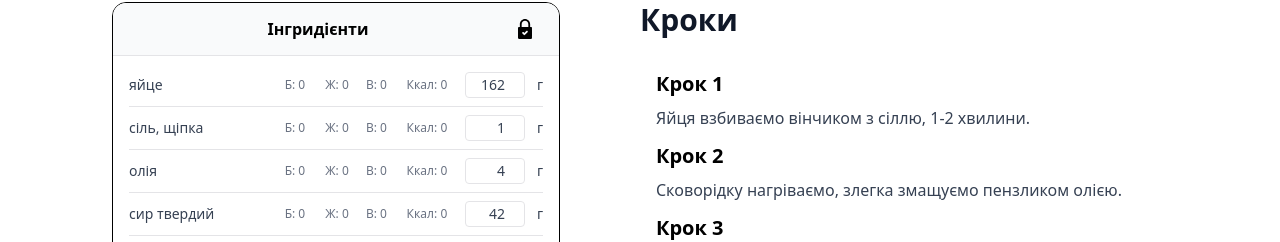
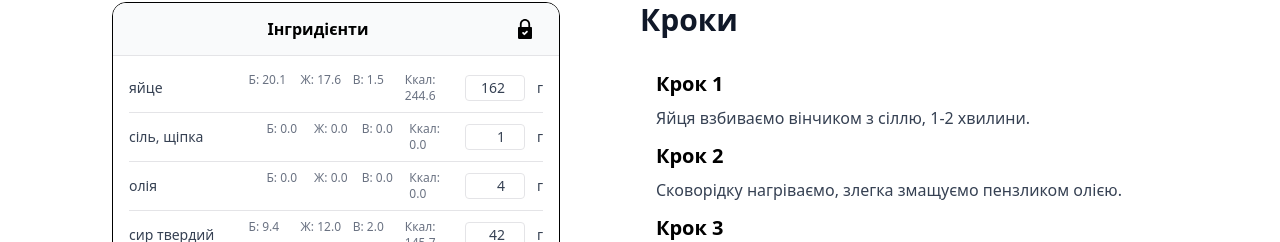
Before and after one commit to NutriForge/nutri-forge-frontend, a React (Vite) app: page /recipe/1 in a window 1280 px wide. Both pictures are taken after a click on the element "Інгридієнти". Shown: the part 558-800 px from the top of the page. Built offline with nearby package versions, Linux system fonts and the light colour scheme.

Commit message:
Macros recalculation

```diff
--- a/src/components/Recipe/RecipePage/IngredientsCard/IngredientsCard.tsx
+++ b/src/components/Recipe/RecipePage/IngredientsCard/IngredientsCard.tsx
@@ -5,6 +5,7 @@ import { TotalBlock } from "./IngredientsFooter/TotalBlock";
 import { IngredientList } from "./IngredientsList/IngredientsList";
 import { IngredientsHeader } from "./IngredientsHeader/IngredientsHeader";
 import { calculateTotalWeight, scaleIngredients } from "@/util/recipeCalculations";
+import {getAllIngredients} from "../../../../services/recipeService.js"
 
 export default function IngredientsCard() {
   const { id } = useParams();
@@ -22,17 +23,52 @@ export default function IngredientsCard() {
   const [isMacrosOpen, setIsMacrosOpen] = useState(false);
 
   useEffect(() => {
-    if (recipe) {
-      setIngredients(recipe.ingredients);
-      const total = calculateTotalWeight(recipe.ingredients);
-      setTotalWeight(String(total));
+    async function enrichIngredients() {
+      if (!recipe) return;
+
+      try {
+        const ingredientsInfo = await getAllIngredients();
+
+        const enriched = recipe.ingredients.map((ing) => {
+          console.log("ingredientsInfo", ingredientsInfo);
+          console.log("looking for:", ing.name);
+          const info = ingredientsInfo.find((i) => {
+            if (!i.name) return false;
+
+            // якщо name — масив синонімів
+            if (Array.isArray(i.name)) {
+              return i.name.some((syn) =>
+                syn.toLowerCase() === ing.name.toLowerCase()
+              );
+            }
+
+            // fallback: якщо name — звичайний рядок
+            return i.name.toLowerCase() === ing.name.toLowerCase();
+          });
+
+          if (!info) return ing;
+
+          const factor = ing.weight_in_g / 100;
+
+          return {
+            ...ing,
+            proteins: +(info.proteins * factor).toFixed(2),
+            carbs: +(info.carbs * factor).toFixed(2),
+            fats: +(info.fats * factor).toFixed(2),
+            kcal: +(info.kcal * factor).toFixed(2),
+          };
+        });
+
+        setIngredients(enriched);
+        const total = calculateTotalWeight(ingredients);
+        setTotalWeight(String(total));
+      } catch (error) {
+        console.error("Failed to load ingredient info:", error);
+      }
     }
+
+    enrichIngredients();
   }, [recipe]);
-
-  function handleLockStateChange(isLocked) {
-    console.log("State: " + isLocked);
-    setIsLocked(isLocked);
-  }
 
   function handleRowClick() {
     setIsMacrosOpen((prev) => !prev);
@@ -41,7 +77,7 @@ export default function IngredientsCard() {
   function handleIngredientChange(index: number, newWeight: number) {
     let updated = [...ingredients];
 
-    const originalIngredients = recipe.ingredients;
+    const originalIngredients = ingredients;
     const originalWeight = originalIngredients[index].weight_in_g;
 
     if (isLocked) {
@@ -57,9 +93,9 @@ export default function IngredientsCard() {
   }
 
   function handleTotalWeight(newTotalWeight: number) {
-    const originalTotal = calculateTotalWeight(recipe.ingredients);
+    const originalTotal = calculateTotalWeight(ingredients);
 
-    const updated = scaleIngredients(recipe.ingredients, originalTotal, newTotalWeight);
+    const updated = scaleIngredients(ingredients, originalTotal, newTotalWeight);
 
     setIngredients(updated);
   }
@@ -68,7 +104,7 @@ export default function IngredientsCard() {
     <div className="w-full max-w-md border-black mx-auto rounded-xl border overflow-hidden">
       <IngredientsHeader
         onTitleClick={handleRowClick}
-        onChangeLock={handleLockStateChange}
+        onChangeLock={setIsLocked}
       />
 
       <div className="p-4">
--- a/src/components/Recipe/RecipePage/IngredientsCard/IngredientsList/IngredientItem.tsx
+++ b/src/components/Recipe/RecipePage/IngredientsCard/IngredientsList/IngredientItem.tsx
@@ -18,10 +18,10 @@ export function IngredientItem({
         {showMacros && (
         <ProductMacros
           weight={ingredient.weight_in_g}
-          protein={ingredient.protein_per_100g}
-          fat={ingredient.fat_per_100g}
-          carbs={ingredient.carbs_per_100g}
-          kcal={ingredient.kcal_per_100g}
+          proteins={ingredient.proteins}
+          fats={ingredient.fats}
+          carbs={ingredient.carbs}
+          kcal={ingredient.kcal}
         />
       )}
         <div className="flex items-center gap-1">
--- a/src/components/Recipe/RecipePage/IngredientsCard/IngredientsList/ProductMacros.tsx
+++ b/src/components/Recipe/RecipePage/IngredientsCard/IngredientsList/ProductMacros.tsx
@@ -1,24 +1,23 @@
 export function ProductMacros({
-  protein,
-  fat,
+  proteins,
+  fats,
   carbs,
   kcal,
   weight,
 }: {
-  protein?: number;
-  fat?: number;
+  proteins?: number;
+  fats?: number;
   carbs?: number;
   kcal?: number;
   weight: number;
 }) {
-  const ratio = weight / 100;
 
   return (
     <div className="grid grid-cols-4 text-xs text-gray-500">
-      <span>Б: {(protein || 0) * ratio}</span>
-      <span>Ж: {(fat || 0) * ratio}</span>
-      <span>В: {(carbs || 0) * ratio}</span>
-      <span>Ккал: {(kcal || 0) * ratio}</span>
+      <span>Б: {((proteins || 0)).toFixed(1)}</span>
+      <span>Ж: {((fats || 0)).toFixed(1)}</span>
+      <span>В: {((carbs || 0)).toFixed(1)}</span>
+      <span>Ккал: {((kcal || 0)).toFixed(1)}</span>
     </div>
   );
 }
--- a/src/context/RecipeContext.tsx
+++ b/src/context/RecipeContext.tsx
@@ -2,10 +2,8 @@ import { createContext, useContext, useEffect, useState, ReactNode } from 'react
 import { getAllRecipes } from '../services/recipeService';
 import { Recipe } from '../types/recipe';
 
-// Контекст очікує масив рецептів
 const RecipeContext = createContext<Recipe[] | undefined>(undefined);
 
-// Тип пропсів для провайдера
 interface RecipeProviderProps {
   children: ReactNode;
 }
--- a/src/services/recipeService.js
+++ b/src/services/recipeService.js
@@ -5,3 +5,11 @@ export async function getAllRecipes() {
   }
   return response.json();
 }
+
+export async function getAllIngredients() {
+  const response = await fetch('/data/ingredients.json');
+  if (!response.ok) {
+    throw new Error('Failed to fetch ingredients');
+  }
+  return response.json();
+}
--- a/src/util/recipeCalculations.ts
+++ b/src/util/recipeCalculations.ts
@@ -14,5 +14,9 @@ export function scaleIngredients(
   return ingredients.map((ing) => ({
     ...ing,
     weight_in_g: Math.round(ing.weight_in_g * ratio),
+    proteins: Math.round(ing.proteins * ratio),
+    carbs: ing.carbs !== undefined ? Math.round(ing.carbs * ratio) : undefined,
+    fats: ing.fats !== undefined ? Math.round(ing.fats * ratio) : undefined,
+    kcal: ing.kcal !== undefined ? Math.round(ing.kcal * ratio) : undefined,
   }));
 }
```
Also changed, not shown: src/types/recipe.ts (+11 -4 lines).
